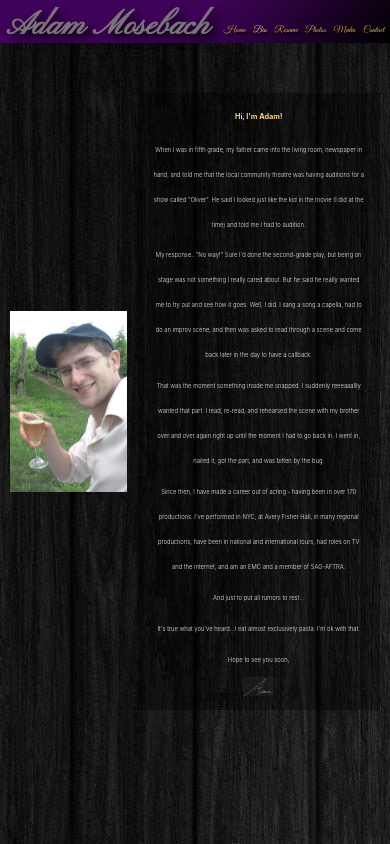
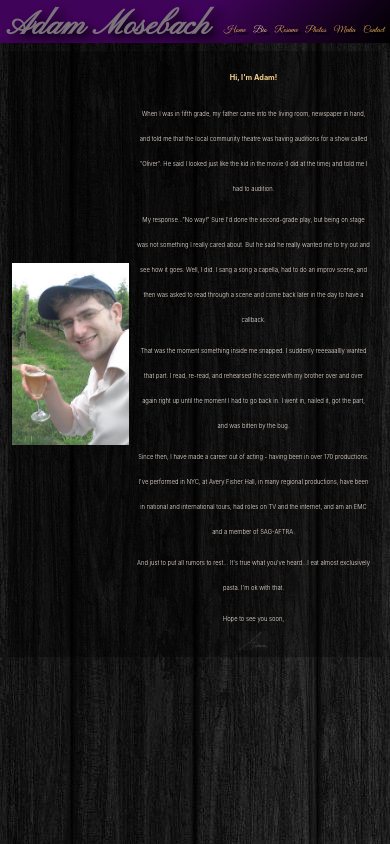
Before and after one commit to adamjmosebach/acting-website, a React (Create React App) app: page /bio in a window 390 px wide. Built offline with nearby package versions, Linux system fonts and the light colour scheme.

Commit message:
fix pic heights and spacing for phone

```diff
--- a/src/screens/Bio.css
+++ b/src/screens/Bio.css
@@ -2,8 +2,11 @@
   color: white;
   display: flex;
   align-items: center;
-  height: 85vh;
+  /* height: 85vh; */
   justify-content: space-evenly;
+  padding: 1vw;
+  margin: 2vw;
+  background-color: rgba(0, 0, 0, 0.35);
 }
 .bio-pic {
   width: 30vw;
@@ -11,27 +14,26 @@
 .bio-container {
   /* height: 70vh; */
   width: 60vw;
-  background-color: rgba(0, 0, 0, 0.35);
   /* border-radius: 25%; */
   display: flex;
+  flex-direction: column;
   align-items: center;
   justify-content: center;
-  padding: 1vw;
+  padding: 1vw 2vw;
+  line-height: 25px;
+  color: rgb(245, 235, 224);
+  font-size: 1.5vw;
+  font-weight: 300;
+}
+.bio-container p {
+  margin-bottom: 0;
 }
 .bio-hi {
   color: rgb(248, 210, 139);
   font-size: 1.25em;
 }
-.bio {
-  /* margin: 3vw; */
-  width: 90%;
-  line-height: 25px;
-  color: rgb(245, 235, 224);
-  font-size: 1.5vw;
-  font-weight: 300;
-}
 .signature {
   width: 8vw;
   /* width: 15vw; */
-  opacity: 0.5;
+  opacity: 0.25;
 }
--- a/src/screens/Bio.jsx
+++ b/src/screens/Bio.jsx
@@ -1,10 +1,9 @@
-import React from 'react'
-import './Bio.css'
-import bioPic from '../images/bioPic.jpg'
-import signature from '../images/signatureFirstName.png'
+import React from 'react';
+import './Bio.css';
+import bioPic from '../images/bioPic.jpg';
+import signature from '../images/signatureFirstName.png';
 
 function Bio({ updateBannerNav, setCurrentPage }) {
-
   updateBannerNav(true);
   setCurrentPage('Bio');
 
@@ -12,20 +11,46 @@ function Bio({ updateBannerNav, setCurrentPage }) {
     <div className='bio-div'>
       <img src={bioPic} alt='bio-pic' className='bio-pic'></img>
       <div className='bio-container'>
-        <div className='bio'>
-          <p className='bio-hi'><strong>Hi, I'm Adam!</strong></p>
-          <p>When I was in fifth grade, my father came into the living room, newspaper in hand, and told me that the local community theatre was having auditions for a show called "Oliver".  He said I looked just like the kid in the movie (I did at the time) and told me I had to audition.</p>
-          <p>My response..."No way!"  Sure I'd done the second-grade play, but being on stage was not something I really cared about.  But he said he really wanted me to try out and see how it goes.  Well, I did.  I sang a song a capella, had to do an improv scene, and then was asked to read through a scene and come back later in the day to have a callback.</p>
-          <p>That was the moment something inside me snapped.  I suddenly reeeaaallly wanted that part.  I read, re-read, and rehearsed the scene with my brother over and over again right up until the moment I had to go back in.  I went in, nailed it, got the part, and was bitten by the bug.</p>
-          <p>Since then, I have made a career out of acting - having been in over 170 productions. I've performed in NYC, at Avery Fisher Hall, in many regional productions, have been in national and international tours, had roles on TV and the internet, and am an EMC and a member of SAG-AFTRA.</p>
-          <p>And just to put all rumors to rest...</p>
-          <p>It's true what you've heard...I eat almost exclusively pasta.  I'm ok with that.</p>
-          <p>Hope to see you soon,</p>
-          <img src={signature} alt='signature' className='signature'></img>
-        </div>
+        <h2 className='bio-hi'>
+          <strong>Hi, I'm Adam!</strong>
+        </h2>
+        <p>
+          When I was in fifth grade, my father came into the living room,
+          newspaper in hand, and told me that the local community theatre was
+          having auditions for a show called "Oliver". He said I looked just
+          like the kid in the movie (I did at the time) and told me I had to
+          audition.
+        </p>
+        <p>
+          My response..."No way!" Sure I'd done the second-grade play, but being
+          on stage was not something I really cared about. But he said he really
+          wanted me to try out and see how it goes. Well, I did. I sang a song a
+          capella, had to do an improv scene, and then was asked to read through
+          a scene and come back later in the day to have a callback.
+        </p>
+        <p>
+          That was the moment something inside me snapped. I suddenly
+          reeeaaallly wanted that part. I read, re-read, and rehearsed the scene
+          with my brother over and over again right up until the moment I had to
+          go back in. I went in, nailed it, got the part, and was bitten by the
+          bug.
+        </p>
+        <p>
+          Since then, I have made a career out of acting - having been in over
+          170 productions. I've performed in NYC, at Avery Fisher Hall, in many
+          regional productions, have been in national and international tours,
+          had roles on TV and the internet, and am an EMC and a member of
+          SAG-AFTRA.
+        </p>
+        <p>
+          And just to put all rumors to rest... It's true what you've heard...I
+          eat almost exclusively pasta. I'm ok with that.
+        </p>
+        <p>Hope to see you soon,</p>
+        <img src={signature} alt='signature' className='signature'></img>
       </div>
     </div>
-  )
+  );
 }
 
-export default Bio
+export default Bio;
--- a/src/screens/Contact.jsx
+++ b/src/screens/Contact.jsx
@@ -4,8 +4,8 @@ import emailjs from 'emailjs-com';
 
 function Contact({ updateBannerNav, setCurrentPage }) {
   const [name, updateName] = useState('');
-  const [email, updateEmail] = useState('');
-  const [message, updateMessage] = useState('');
+  // const [email, updateEmail] = useState('');
+  // const [message, updateMessage] = useState('');
   const [reply, setReply] = useState(false);
 
   useEffect(() => {
@@ -16,12 +16,13 @@ function Contact({ updateBannerNav, setCurrentPage }) {
 
   function handleSubmit(e) {
     e.preventDefault();
+    // info found at https://dashboard.emailjs.com/admin
     emailjs
       .sendForm(
-        'service_8ybfrzs',
-        'template_y4mhevf',
-        e.target,
-        'txKw-cNrodteK2L5h'
+        'service_8ybfrzs', // serviceID
+        'template_y4mhevf', // templateID
+        e.target, // form
+        'txKw-cNrodteK2L5h' // publicKey
       )
       .then(
         (result) => {
@@ -69,7 +70,7 @@ function Contact({ updateBannerNav, setCurrentPage }) {
             name='contact-email'
             className='contact-input'
             type='email'
-            onChange={(e) => updateEmail(e.target.value)}
+            // onChange={(e) => updateEmail(e.target.value)}
           />
         </div>
         <div className='contact-label-and-input'>
@@ -80,7 +81,7 @@ function Contact({ updateBannerNav, setCurrentPage }) {
             id='contact-message'
             name='contact-message'
             className='contact-message'
-            onChange={(e) => updateMessage(e.target.value)}
+            // onChange={(e) => updateMessage(e.target.value)}
           />
         </div>
         <input type='submit' value='Submit' className='contact-submit-btn' />
--- a/src/screens/Photos.css
+++ b/src/screens/Photos.css
@@ -25,6 +25,7 @@
   position: fixed;
   opacity: 0.5;
   display: flex;
+  /* align-items: center; */
   top: 0;
 }
 .prod-photo-hidden {
@@ -45,6 +46,8 @@
   min-width: 40%; */
   border: 1vw solid rgb(64, 3, 90);
   /* top: 20%; */
+  line-height: 100vh;
+  align-self: center;
 }
 .arrow {
   position: fixed;
--- a/src/screens/Photos.jsx
+++ b/src/screens/Photos.jsx
@@ -1,4 +1,4 @@
-import React, { useState } from 'react';
+import React, { useState, useEffect } from 'react';
 import './Photos.css';
 import anne1 from '../images/anne1.jpeg';
 import anne2 from '../images/anne2.jpeg';
@@ -42,6 +42,10 @@ function Photos({ updateBannerNav, setCurrentPage }) {
   setCurrentPage('Photos');
 
   const [focusIndex, setFocusIndex] = useState(0);
+  const [seePhoto, setSeePhoto] = useState('prod-photo-hidden');
+
+  const [prevDisable, setPrevDisable] = useState(false);
+  const [nextDisable, setNextDisable] = useState(false);
 
   const photoArr = [
     { src: anne1, id: 'anne1' },
@@ -82,14 +86,29 @@ function Photos({ updateBannerNav, setCurrentPage }) {
     { src: frosty2, id: 'frosty 2' },
   ];
 
-  const [seePhoto, setSeePhoto] = useState('prod-photo-hidden');
+  // useEffect(() => {
+  //   const focusedPhoto = document.querySelector('#focusedPhoto');
+  //   const imageHeight = focusedPhoto.clientHeight;
+  //   const windowHeight = window.innerHeight;
+  //   const topMeasurement = (windowHeight - imageHeight) / 2;
+  //   console.log(imageHeight, windowHeight, topMeasurement);
+  //   focusedPhoto.style = `top: ${topMeasurement}px;`;
+  // }, [focusIndex]);
 
-  const [prevDisable, setPrevDisable] = useState(false);
-  const [nextDisable, setNextDisable] = useState(false);
+  function centerFocusPhoto() {
+    const focusedPhoto = document.querySelector('#focusedPhoto');
+    const imageHeight = focusedPhoto.clientHeight;
+    const windowHeight = window.innerHeight;
+    const topMeasurement = (windowHeight - imageHeight) / 2;
+    console.log(imageHeight, windowHeight, topMeasurement);
+    focusedPhoto.style = `top: ${topMeasurement}px;`;
+  }
 
-  function focusPhoto(e) {
+  async function focusPhoto(e) {
+    console.log('image height in event', e.target.clientHeight);
     let idx = photoArr.findIndex((photo) => photo.id === e.target.id);
-    setFocusIndex(idx);
+    await setFocusIndex(idx);
+    // centerFocusPhoto();
     if (idx === 0) {
       setPrevDisable(true);
       setNextDisable(false);
@@ -101,36 +120,39 @@ function Photos({ updateBannerNav, setCurrentPage }) {
       setNextDisable(false);
     }
     setTimeout(() => setSeePhoto('prod-photo-visible'), 50);
+    centerFocusPhoto();
   }
 
   function unfocusPhoto() {
     setSeePhoto('prod-photo-hidden');
   }
 
-  function prevPhoto() {
+  async function prevPhoto() {
     setNextDisable(false);
     if (focusIndex - 1 === 0) {
       setPrevDisable(true);
     }
-    setFocusIndex(focusIndex - 1);
+    await setFocusIndex(focusIndex - 1);
+    centerFocusPhoto();
   }
 
-  function nextPhoto() {
+  async function nextPhoto() {
     setPrevDisable(false);
     if (focusIndex + 1 >= photoArr.length - 1) {
       setNextDisable(true);
     }
-    setFocusIndex(focusIndex + 1);
+    await setFocusIndex(focusIndex + 1);
+    centerFocusPhoto();
   }
 
-  if (document.querySelector('#focusedPhoto')) {
-    const focusedPhoto = document.querySelector('#focusedPhoto');
-    const imageHeight = focusedPhoto.clientHeight;
-    const windowHeight = window.innerHeight;
-    const topMeasurement = (windowHeight - imageHeight) / 2;
-    console.log(imageHeight, windowHeight, topMeasurement);
-    focusedPhoto.style = `top: ${topMeasurement}px;`;
-  }
+  // if (document.querySelector('#focusedPhoto')) {
+  // const focusedPhoto = document.querySelector('#focusedPhoto');
+  // const imageHeight = focusedPhoto.clientHeight;
+  // const windowHeight = window.innerHeight;
+  // const topMeasurement = (windowHeight - imageHeight) / 2;
+  // console.log(imageHeight, windowHeight, topMeasurement);
+  // focusedPhoto.style = `top: ${topMeasurement}px;`;
+  // }
 
   return (
     <div className='photo-album'>
@@ -146,6 +168,7 @@ function Photos({ updateBannerNav, setCurrentPage }) {
         className={`focused-photo ${seePhoto}`}
         alt='current production still'
         id='focusedPhoto'
+        style={{ top: '12px' }}
       ></img>
 
       {/* Arrows */}
@@ -154,7 +177,7 @@ function Photos({ updateBannerNav, setCurrentPage }) {
         onClick={prevPhoto}
         disabled={prevDisable}
       >
-        Previous
+        Prev
       </button>
       <button
         className={`arrow arrow-right ${seePhoto}`}
--- a/src/screens/Resume.css
+++ b/src/screens/Resume.css
@@ -8,5 +8,5 @@
 
 .resume {
   /* height: 100%; */
-  width: 85vw;
+  width: 75vw;
 }
```
